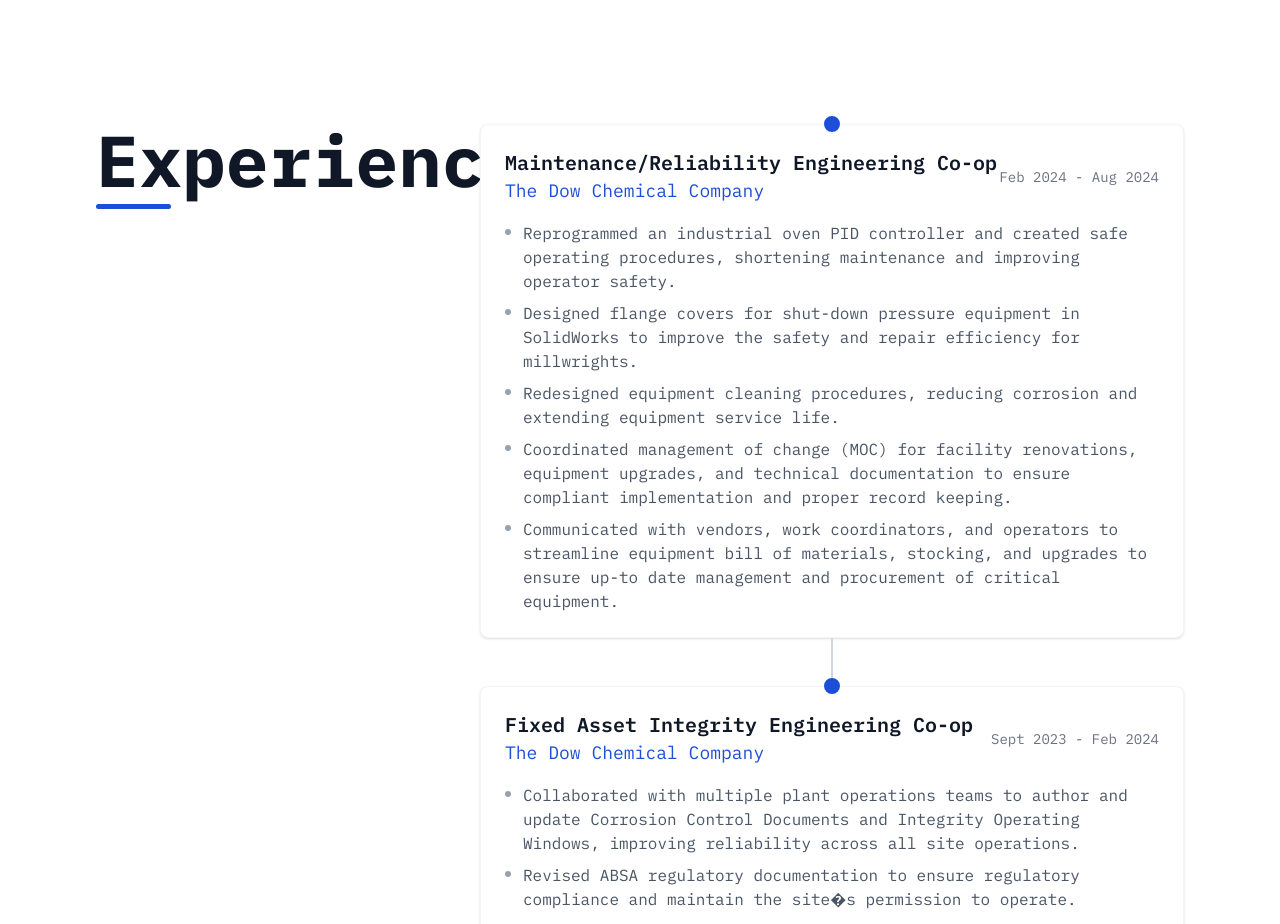
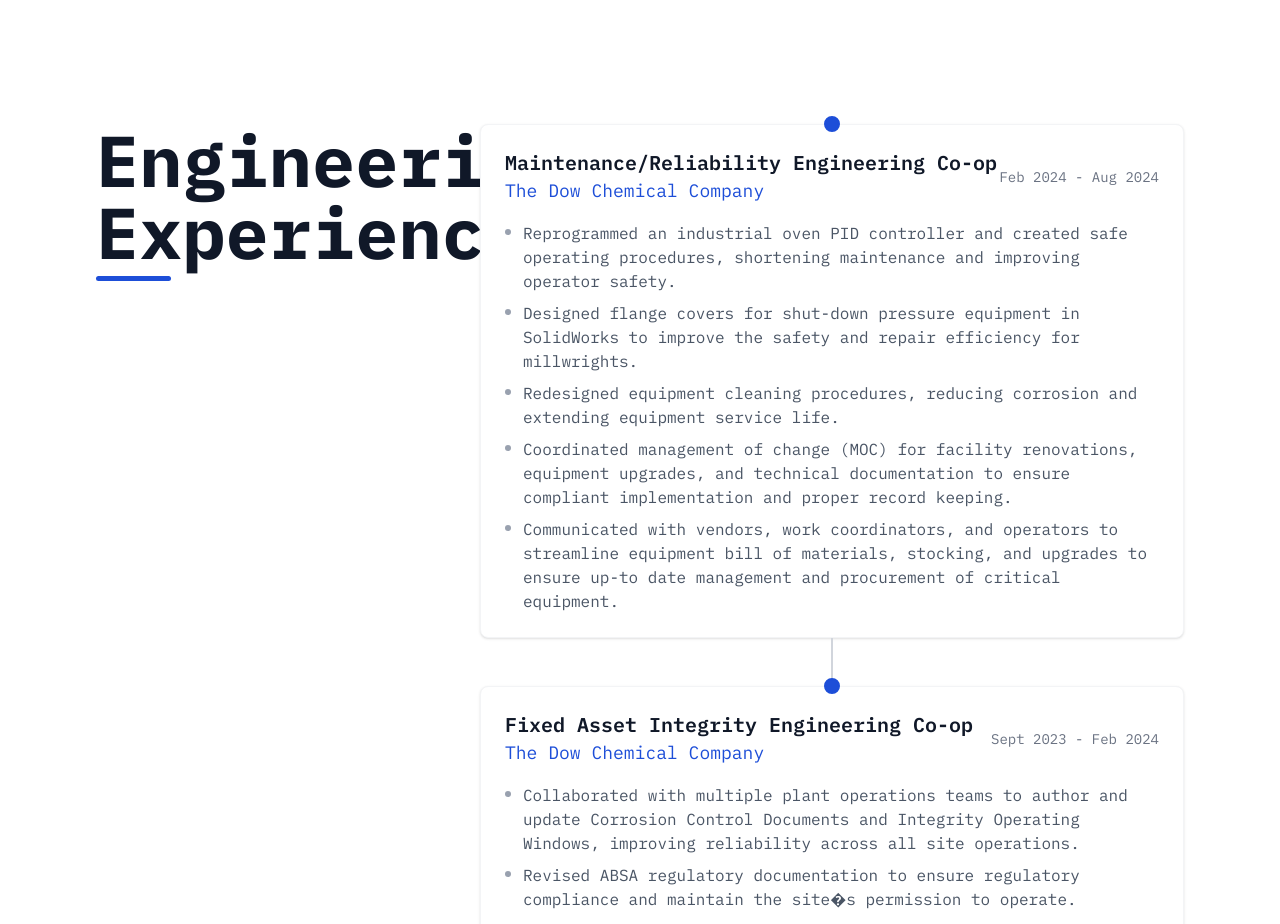
Before and after one commit to Yuuki-NY/yuuki-ny.github.io, an Astro site: page / in a window 1280 px wide. Shown: the part 2120-3044 px from the top of the page. Built offline with nearby package versions, Linux system fonts and the light colour scheme; Astro itself is replaced by a stand-in of ours.

Commit message:
Update Experience.astro

```diff
--- a/src/components/Experience.astro
+++ b/src/components/Experience.astro
@@ -10,7 +10,7 @@ const hasExperience = siteConfig.experience && siteConfig.experience.length > 0;
         <div class="grid grid-cols-1 lg:grid-cols-12 gap-8 lg:gap-16 items-start">
           <div class="lg:col-span-4">
             <h2 class="text-3xl sm:text-4xl md:text-5xl xl:text-7xl font-bold text-gray-900">
-              Experience
+              Engineering Experience
             </h2>
             <div
               class="w-[75px] h-[5px] mt-2 rounded-full"
```
